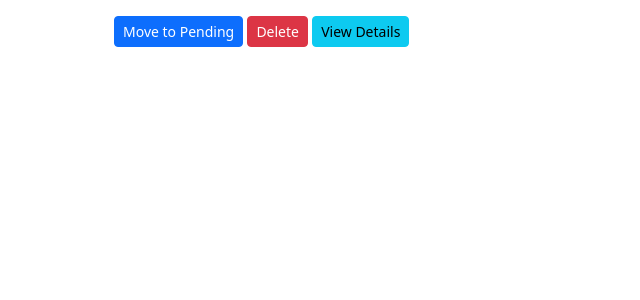
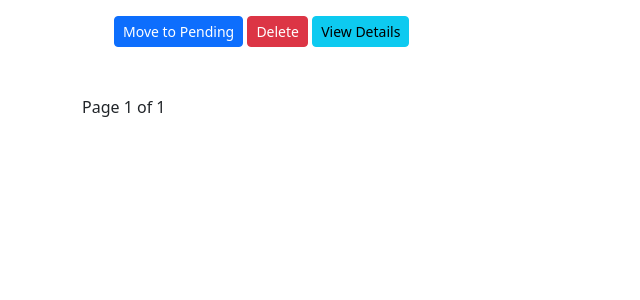
Before and after one commit to zyadelmahdy/task_manager, a Django app: page /tasks/ in a window 1280 px wide. Shown: the part 425-725 px from the top of the page, without its empty margins (0-640 px from the left). Run offline with Django 5.2, Linux system fonts and the light colour scheme; a user stored in the database is signed in; tables that the repository leaves empty hold one stand-in row (values such as "Sample post"); some libraries are stand-ins or nearby versions; some web fonts are replaced.

Commit message:
pagination
added pagination if more than 10 tasks

```diff
--- a/task_manager_project/task_manager_app/templates/task_manager_app/tasks_list.html
+++ b/task_manager_project/task_manager_app/templates/task_manager_app/tasks_list.html
@@ -12,6 +12,17 @@
 
     </div>
   </div>
+  <div>
+  {% if page_obj.has_previous %}
+    <a href="?page={{ page_obj.previous_page_number }}" class="btn btn-sm btn-primary">Previous</a>
+  {% endif %}
+
+  Page {{ page_obj.number }} of {{ page_obj.paginator.num_pages }}
+
+  {% if page_obj.has_next %}
+    <a href="?page={{ page_obj.next_page_number }}" class="btn btn-sm btn-primary">Next</a>
+  {% endif %}
+</div>
 </div>
 </body>
 
--- a/task_manager_project/task_manager_app/views.py
+++ b/task_manager_project/task_manager_app/views.py
@@ -7,7 +7,17 @@ from django.contrib.auth.decorators import login_required
 from django.contrib.auth.models import User
 from django.contrib import messages
 from django.urls import reverse
+from django.core.paginator import Paginator
 
+
+
+def get_user_task_or_redirect(request, task_id):
+    try:
+        task = get_object_or_404(Task, pk=task_id, created_by=request.user)
+        return task
+    except Task.DoesNotExist:
+        messages.error(request, "Task not found.")
+        return redirect(reverse('tasks_list'))
 
 
 def login_view(request):
@@ -33,9 +43,13 @@ def login_view(request):
 def task_list_view(request):
     # Get all tasks for the current user without filtering by completion status
     tasks = Task.objects.filter(created_by=request.user).order_by('completed', '-created_at')
+    paginator = Paginator(tasks, 10)
+    page_number = request.GET.get('page')
+    page_obj = paginator.get_page(page_number)
     return render(request, 'task_manager_app/tasks_list.html', {
         'tasks': tasks,
-        'active_tab': 'all'
+        'active_tab': 'all',
+        'page_obj': page_obj,
     })
 
 
@@ -82,19 +96,9 @@ def task_edit_view(request, task_id):
 
     return render(request, 'task_manager_app/task_edit.html', {'form': form, 'task': task})
 
-
-    # task = get_object_or_404(Task, id=task_id, created_by=request.user)
-    # # Add deletion confirmation handling
-    # return render(request, 'task_manager_app/task_delete.html', {'task': task})
-
 @login_required(login_url='login')
 def task_delete_view(request, task_id):
-    try:
-        task = get_object_or_404(Task, pk=task_id, created_by=request.user)
-    except Task.DoesNotExist:
-        # Handle the case where the task doesn't exist
-        messages.error(request, "Task not found.")
-        return redirect(reverse('tasks_list'))
+    task = get_user_task_or_redirect(request, task_id)
 
     if request.method == 'POST':
         task_number = task.id  # Or any other unique identifier you want to display
@@ -107,12 +111,7 @@ def task_delete_view(request, task_id):
 
 @login_required(login_url='login')
 def move_to_pending_view(request, task_id):
-    try:
-        task = get_object_or_404(Task, pk=task_id, created_by=request.user)
-    except Task.DoesNotExist:
-        # Handle the case where the task doesn't exist
-        messages.error(request, "Task not found.")
-        return redirect(reverse('tasks_list'))
+    task = get_user_task_or_redirect(request, task_id)
 
     if request.method == 'POST':
         task_number = task.id
```
